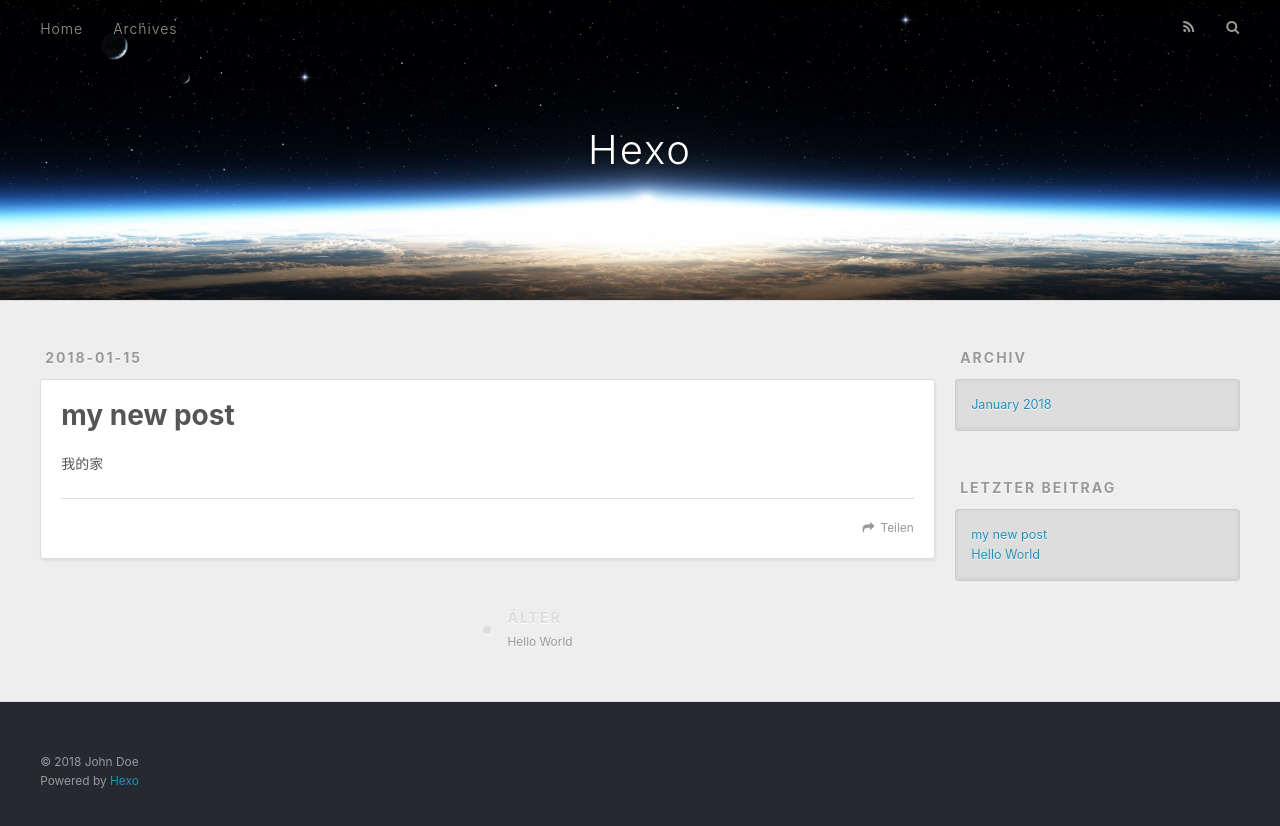
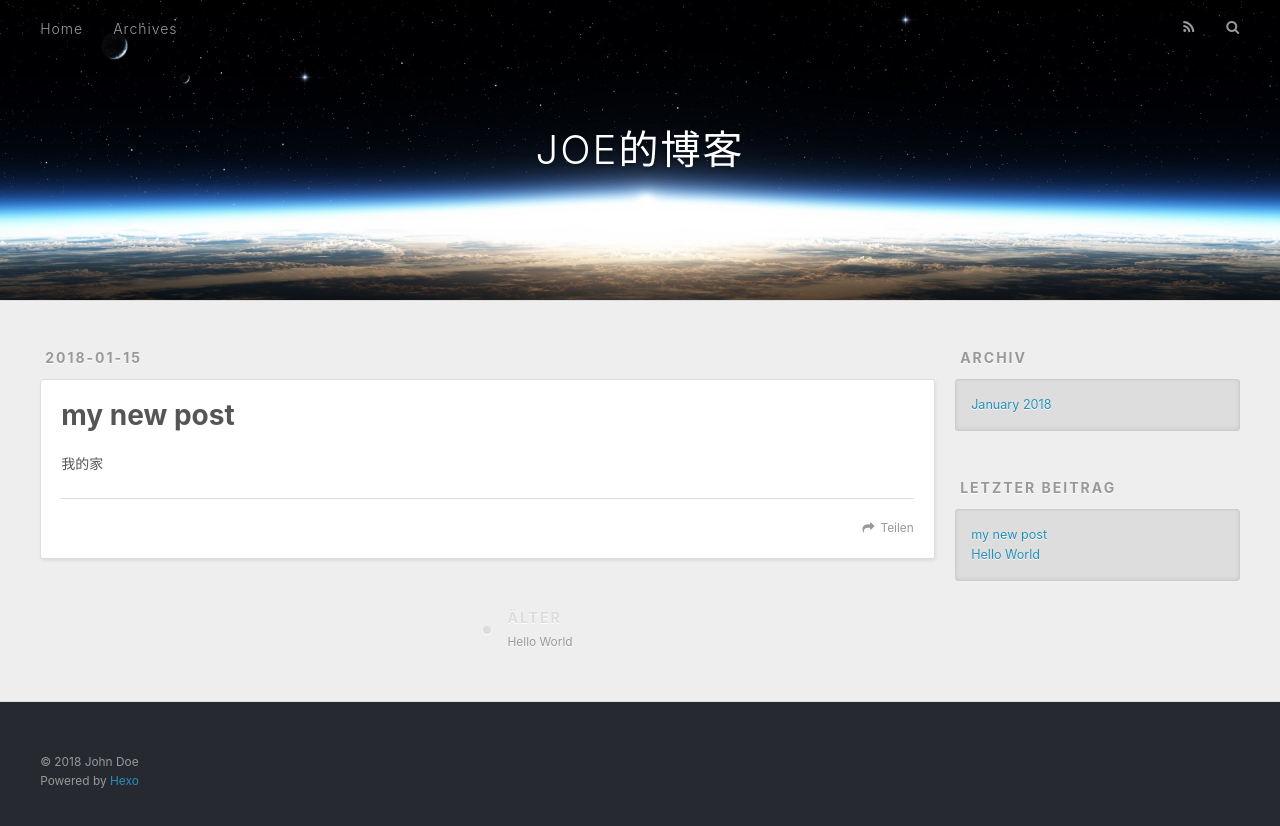
Before and after one commit to JoeAndroid/joeAndroid.github.io, a plain HTML site: page 2018/01/15/my-new-post/index.html in a window 1280 px wide. Drawn offline with nearby package versions, Linux system fonts and the light colour scheme.

Commit message:
Site updated: 2018-01-16 10:59:19

```diff
--- a/2018/01/15/my-new-post/index.html
+++ b/2018/01/15/my-new-post/index.html
@@ -5,7 +5,7 @@
 
 
 
-  <title>my new post | Hexo</title>
+  <title>JOE的博客</title>
   <meta name="viewport" content="width=device-width, initial-scale=1, maximum-scale=1">
   <meta name="description" content="我的家">
 <meta property="og:type" content="article">
@@ -37,7 +37,7 @@
   <div id="header-outer" class="outer">
     <div id="header-title" class="inner">
       <h1 id="logo-wrap">
-        <a href="/" id="logo">Hexo</a>
+        <a href="/" id="logo">JOE的博客</a>
       </h1>
 
     </div>
```
